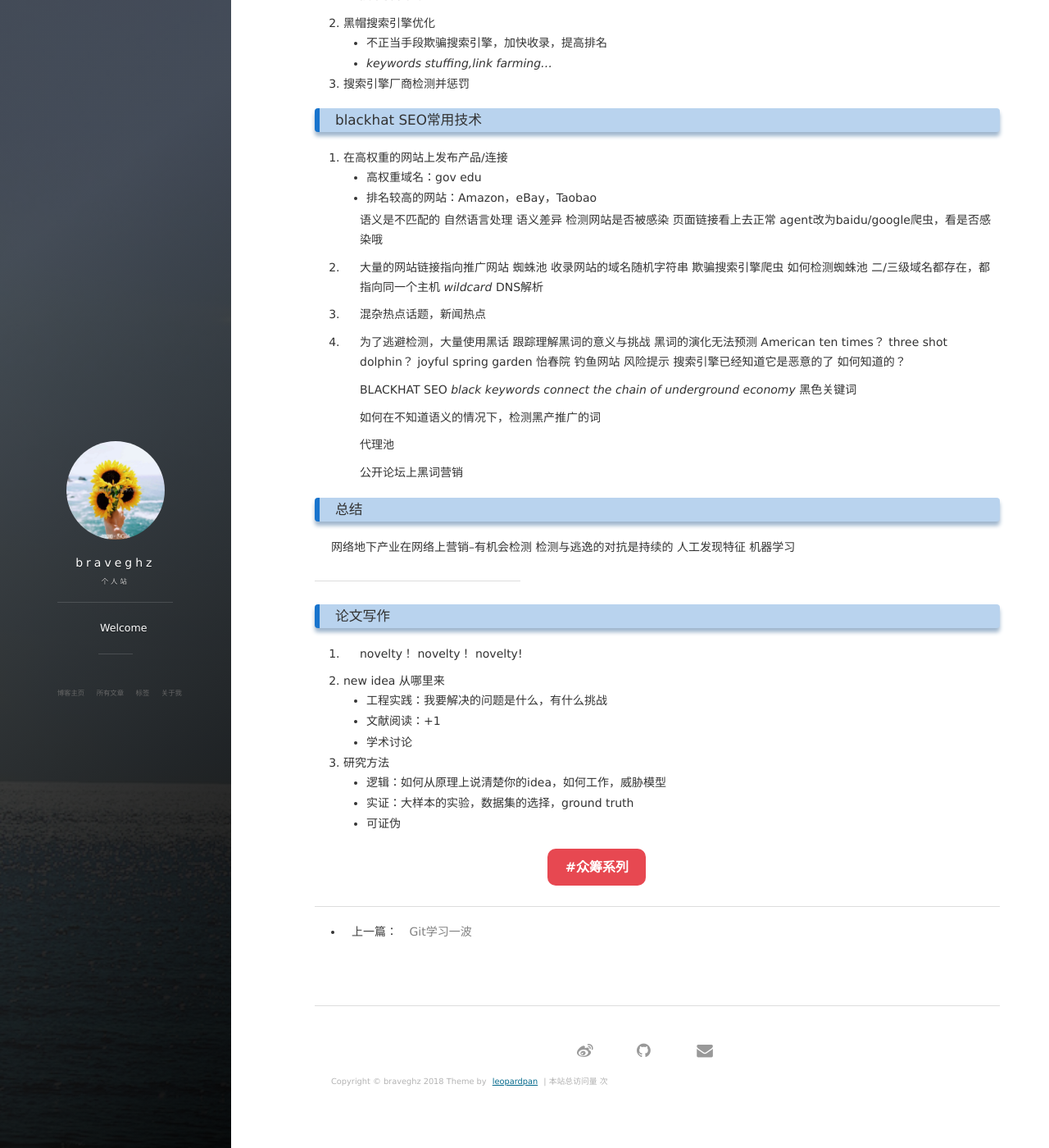
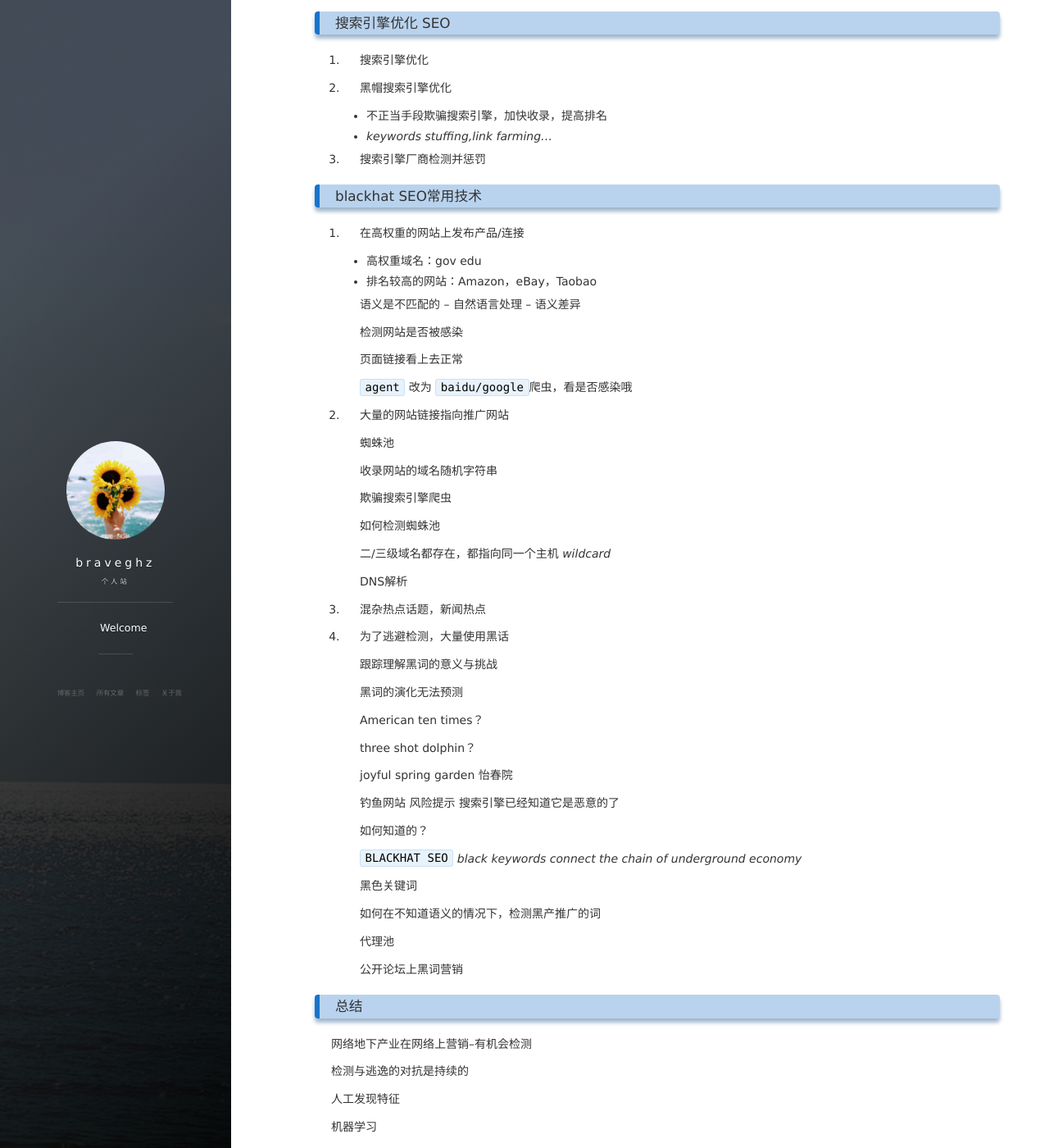
Before and after one commit to braveghz/braveghz.github.io, a Jekyll site: the page built from _posts/2018-07-24-互联网地下产业推广技术.md, in a window 1280 px wide and 1400 px high, scrolled down 507 px. Shown: the whole window at 82% size. Built offline with Jekyll 4.4.1, drawn with Linux system fonts in a browser that asks for light colours; nearby versions of some CDN libraries; comment, search, counter and statistics services are not loaded; some of the changed text lies outside the part shown.

```diff
--- a/_posts/2018-07-24-互联网地下产业推广技术.md
+++ b/_posts/2018-07-24-互联网地下产业推广技术.md
@@ -6,7 +6,9 @@ tag: 安全讲座; 学习
 ---
 
 > 段海新教授
+>
 > 中国信息安全地下产业链调查
+>
 > 在大四的时候有幸听过的一次段海新教授的讲座==笔记
 
 ### 互联网+ 地下经济/黑色产业
@@ -16,6 +18,7 @@ tag: 安全讲座; 学习
 2. 通过互联网达到前所未有的产业规模
 
 3. 地下经济/黑色产业与互联网+
+
     - 网络犯罪：流量劫持、网络攻击、诈骗
     - 传统违法：毒品/赌博/色情
 
@@ -28,6 +31,7 @@ tag: 安全讲座; 学习
 1. 搜索引擎优化
 
 2. 黑帽搜索引擎优化
+
     - 不正当手段欺骗搜索引擎，加快收录，提高排名
     - *keywords stuffing,link farming...*
 
@@ -36,35 +40,53 @@ tag: 安全讲座; 学习
 ### blackhat SEO常用技术
 
 1. 在高权重的网站上发布产品/连接
+
     - 高权重域名：gov edu
     - 排名较高的网站：Amazon，eBay，Taobao
 
-    语义是不匹配的 自然语言处理 语义差异
+    语义是不匹配的 -- 自然语言处理 -- 语义差异
+
     检测网站是否被感染
+
     页面链接看上去正常
-    agent改为baidu/google爬虫，看是否感染哦
+
+    `agent` 改为 `baidu/google`爬虫，看是否感染哦
 
 2. 大量的网站链接指向推广网站
+
     蜘蛛池
+
     收录网站的域名随机字符串
+
     欺骗搜索引擎爬虫
+
     如何检测蜘蛛池
+
     二/三级域名都存在，都指向同一个主机 *wildcard*
+
     DNS解析
 
 3. 混杂热点话题，新闻热点
 
 4. 为了逃避检测，大量使用黑话
+
     跟踪理解黑词的意义与挑战
+
     黑词的演化无法预测
+
     American ten times？
+
     three shot dolphin？
+
     joyful spring garden 怡春院
+
     钓鱼网站 风险提示 搜索引擎已经知道它是恶意的了
+
     如何知道的？
 
-    BLACKHAT SEO
+    `BLACKHAT SEO`
     *black keywords connect the chain of underground economy*
+
     黑色关键词
 
     如何在不知道语义的情况下，检测黑产推广的词
@@ -76,8 +98,11 @@ tag: 安全讲座; 学习
 ### 总结
 
 网络地下产业在网络上营销--有机会检测
+
 检测与逃逸的对抗是持续的
+
 人工发现特征
+
 机器学习
 
 -----
@@ -87,11 +112,13 @@ tag: 安全讲座; 学习
 1. novelty！ novelty！ novelty!
 
 2. new idea 从哪里来
+
     - 工程实践：我要解决的问题是什么，有什么挑战
     - 文献阅读：+1
     - 学术讨论
 
 3. 研究方法
+
     - 逻辑：如何从原理上说清楚你的idea，如何工作，威胁模型
     - 实证：大样本的实验，数据集的选择，ground truth
     - 可证伪
```
